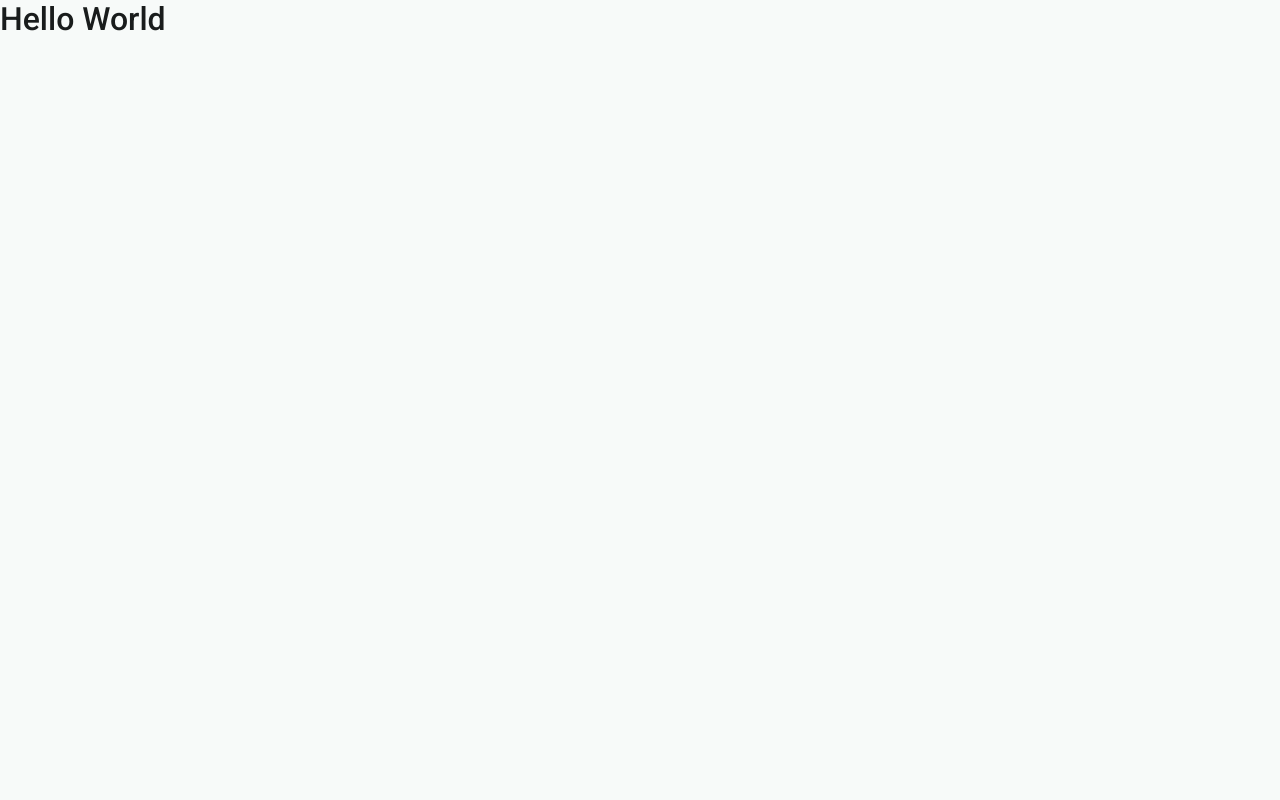
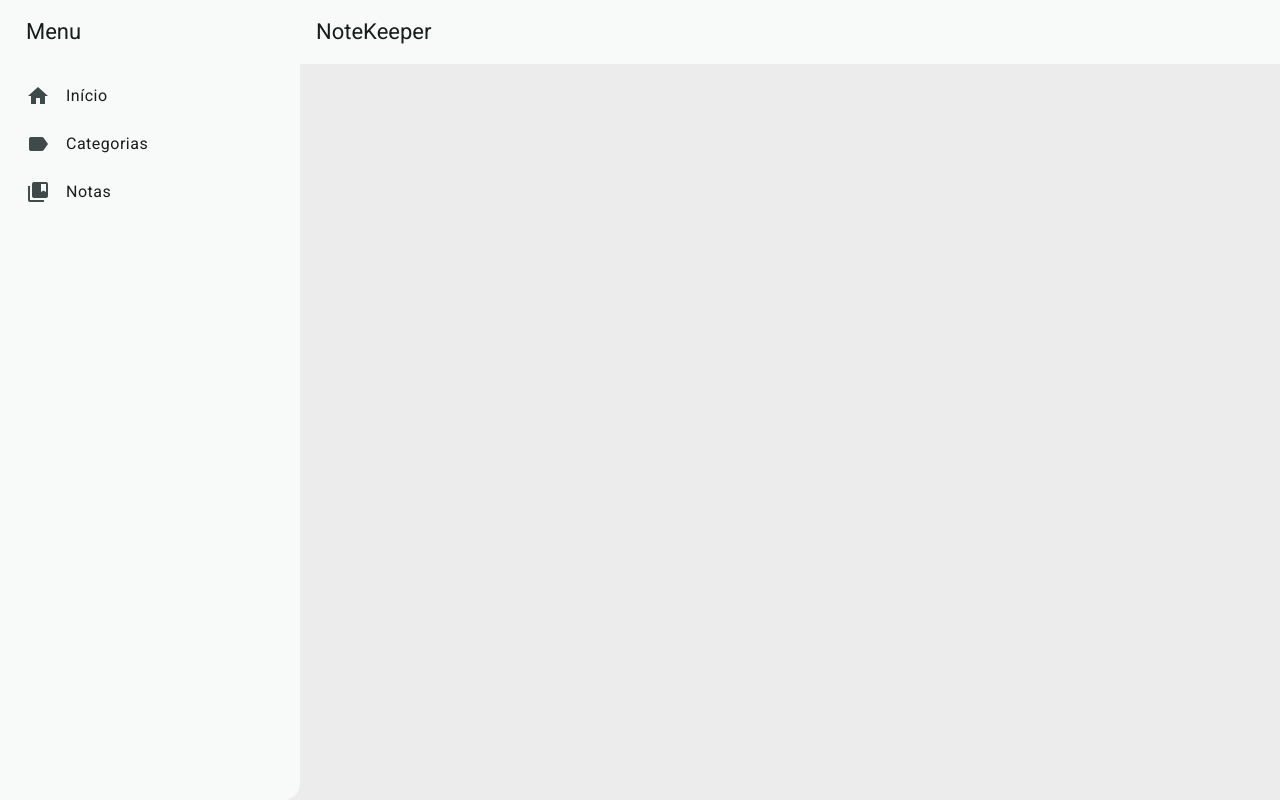
Before and after one commit to Iagodizlla/note-keeper, an Angular app in the folder client/: page / in a window 1280 px wide. Built offline with nearby package versions, Linux system fonts and the light colour scheme.

Commit message:
Implementado componente shell

```diff
--- a/client/src/app/app.html
+++ b/client/src/app/app.html
@@ -1 +1 @@
-<h2>Hello World</h2>
+<app-shell></app-shell>
--- a/client/src/app/app.ts
+++ b/client/src/app/app.ts
@@ -1,10 +1,11 @@
 import { Component } from '@angular/core';
 import {MatButtonModule} from '@angular/material/button';
 import { MatIconModule } from '@angular/material/icon';
+import { ShellComponent } from "./components/shell/shell.component";
 
 @Component({
   selector: 'app-root',
   templateUrl: './app.html',
-  imports: [MatButtonModule, MatIconModule],
+  imports: [MatButtonModule, MatIconModule, ShellComponent],
 })
 export class App {}
--- /dev/null
+++ b/client/src/app/components/shell/shell.component.html
@@ -0,0 +1,31 @@
+<mat-sidenav-container class="sidenav-container">
+  <mat-sidenav
+    #drawer
+    class="sidenav"
+    fixedInViewport
+    [attr.role]="(isHandset$ | async) ? 'dialog' : 'navigation'"
+    [mode]="(isHandset$ | async) ? 'over' : 'side'"
+    [opened]="(isHandset$ | async) === false"
+  >
+    <mat-toolbar>Menu</mat-toolbar>
+    <mat-nav-list>
+      @for (item of itensNavbar; track $index) {
+        <a mat-list-item [routerLink]="item.link">
+          <mat-icon matListItemIcon>{{ item.icone }}</mat-icon>
+          {{ item.titulo }}
+        </a>
+      }
+    </mat-nav-list>
+  </mat-sidenav>
+  <mat-sidenav-content>
+    <mat-toolbar color="primary">
+      @if (isHandset$ | async) {
+        <button type="button" aria-label="Toggle sidenav" matIconButton (click)="drawer.toggle()">
+          <mat-icon aria-label="Side nav toggle icon">menu</mat-icon>
+        </button>
+      }
+      <span>NoteKeeper</span>
+    </mat-toolbar>
+    <!-- Add Content Here -->
+  </mat-sidenav-content>
+</mat-sidenav-container>
--- /dev/null
+++ b/client/src/app/components/shell/shell.component.scss
@@ -0,0 +1,23 @@
+.sidenav-container {
+  height: 100%;
+
+  background-color: #ececec;
+}
+
+.sidenav {
+  width: 300px;
+
+  border-top-right-radius: 0;
+
+  padding: 0 10px;
+}
+
+.sidenav .mat-toolbar {
+  background: inherit;
+}
+
+.mat-toolbar.mat-primary {
+  position: sticky;
+  top: 0;
+  z-index: 1;
+}
--- /dev/null
+++ b/client/src/app/components/shell/shell.component.ts
@@ -0,0 +1,43 @@
+import { Observable } from 'rxjs';
+import { map, shareReplay } from 'rxjs/operators';
+
+import { BreakpointObserver, Breakpoints } from '@angular/cdk/layout';
+import { AsyncPipe } from '@angular/common';
+import { Component, inject } from '@angular/core';
+import { MatButtonModule } from '@angular/material/button';
+import { MatIconModule } from '@angular/material/icon';
+import { MatListModule } from '@angular/material/list';
+import { MatSidenavModule } from '@angular/material/sidenav';
+import { MatToolbarModule } from '@angular/material/toolbar';
+import { RouterLink } from '@angular/router';
+
+@Component({
+  selector: 'app-shell',
+  templateUrl: './shell.component.html',
+  styleUrl: './shell.component.scss',
+  imports: [
+    MatToolbarModule,
+    MatButtonModule,
+    MatSidenavModule,
+    MatListModule,
+    MatIconModule,
+    AsyncPipe,
+    RouterLink,
+  ],
+})
+export class ShellComponent {
+  private breakpointObserver = inject(BreakpointObserver);
+
+  isHandset$: Observable<boolean> = this.breakpointObserver
+    .observe([Breakpoints.XSmall, Breakpoints.Small, Breakpoints.Handset])
+    .pipe(
+      map((result) => result.matches),
+      shareReplay(),
+    );
+
+  itensNavbar = [
+    { titulo: 'Início', icone: 'home', link: '/inicio' },
+    { titulo: 'Categorias', icone: 'label', link: '/categorias' },
+    { titulo: 'Notas', icone: 'collections_bookmark', link: '/notas' },
+  ];
+}
```
Also changed, not shown: client/src/app/components/shell/shell-datasource.ts (added, +111 -0 lines).
